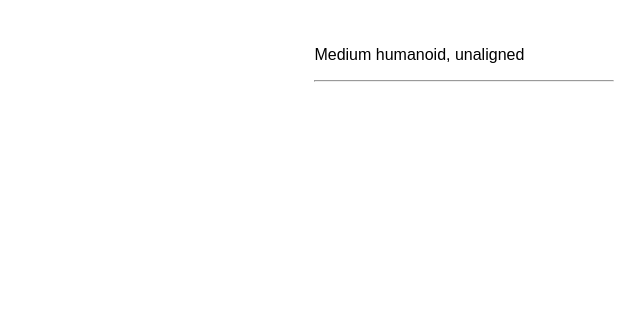
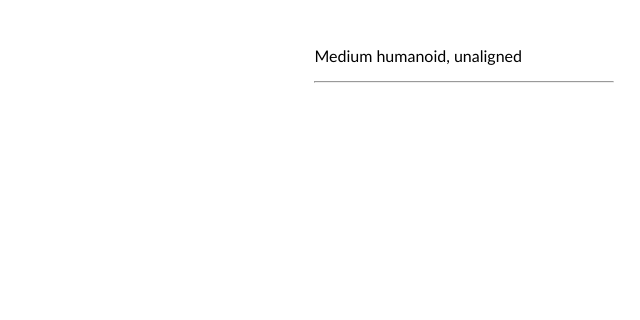
Before and after one commit to Igfig/5ebuilder-v2, a plain HTML site: page index.html in a window 1280 px wide. Shown: the full height of the page, 640-1280 px from the left. Drawn offline with nearby package versions, Linux system fonts and the light colour scheme.

Commit message:
some simple styles

```diff
--- a/brunch/app/css/elements.structure.css
+++ b/brunch/app/css/elements.structure.css
@@ -1,6 +1,7 @@
 html {
 	margin: 0;
 	padding: 0;
+	font-family: "Estrangelo Edessa", sans-serif;
 }
 
 body {
--- /dev/null
+++ b/brunch/app/css/objects.statblock.css
@@ -0,0 +1,7 @@
+.monster-block {
+	font-family: 'Trebuchet MS', sans-serif;
+
+	h2 {
+		font-family: serif;
+	}
+}
--- a/css/styles.css
+++ b/css/styles.css
@@ -421,6 +421,7 @@ textarea {
 html {
 	margin: 0;
 	padding: 0;
+	font-family: "Estrangelo Edessa", sans-serif;
 }
 
 body {
@@ -430,5 +431,12 @@ body {
 	float: right;
 	width: 300px;
 }
+.monster-block {
+	font-family: 'Trebuchet MS', sans-serif;
+
+	h2 {
+		font-family: serif;
+	}
+}
 
 /*# sourceMappingURL=styles.css.map*/
```
Also changed, not shown: README.md, 1 other file.
